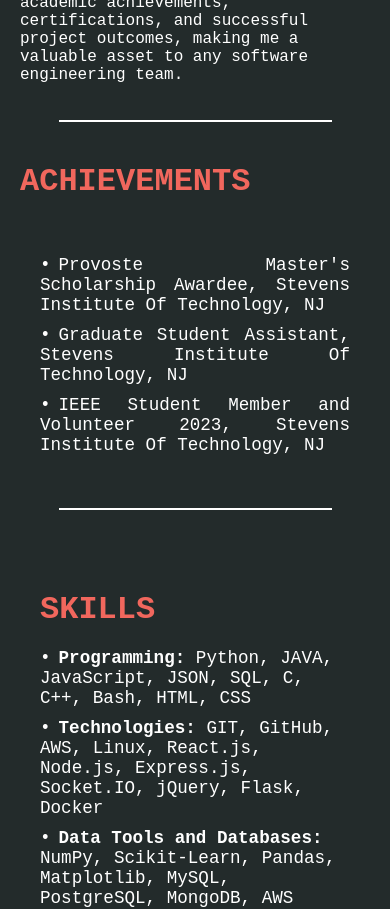
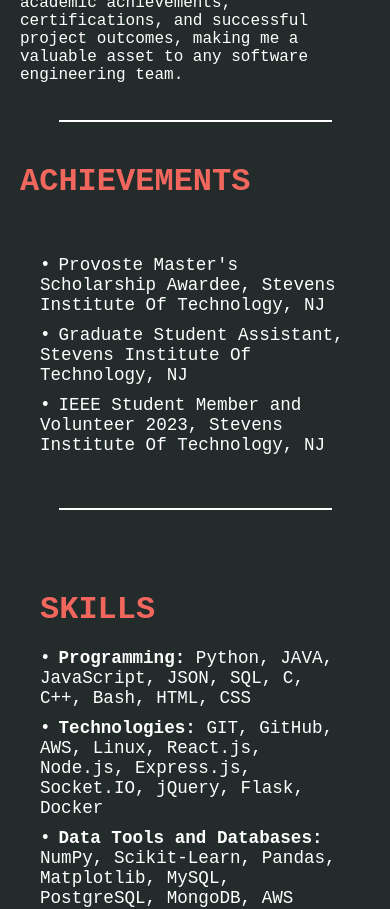
Before and after one commit to sudo-atishay/Personal-Blog-in-React, a React (Create React App) app: page / in a window 390 px wide. Shown: the part 1180-2089 px from the top of the page. Built offline with nearby package versions, Linux system fonts and the light colour scheme.

Commit message:
visual fix

```diff
--- a/src/App.css
+++ b/src/App.css
@@ -5,7 +5,7 @@
   height: auto;
   display: flex;
   flex-direction: column;
-  font-family: Cambria, Cochin, Georgia, Times, 'Times New Roman', serif;
+  font-family: monospace;
   backdrop-filter: blur(5px);
   background-color: #03002e;
   overflow-x: hidden; /* Prevent horizontal scrolling on mobile */
--- a/src/styles/achievements.css
+++ b/src/styles/achievements.css
@@ -36,4 +36,13 @@
     .achievements-heading {
         text-align: left;
     }
+
+    .achievements-container {
+        text-align: left;
+        margin: 0 auto; /* center the container horizontally */
+        padding: 20px;
+        max-width: 1000px; /* adjust max-width as needed */
+    }
+
+
 }
```
